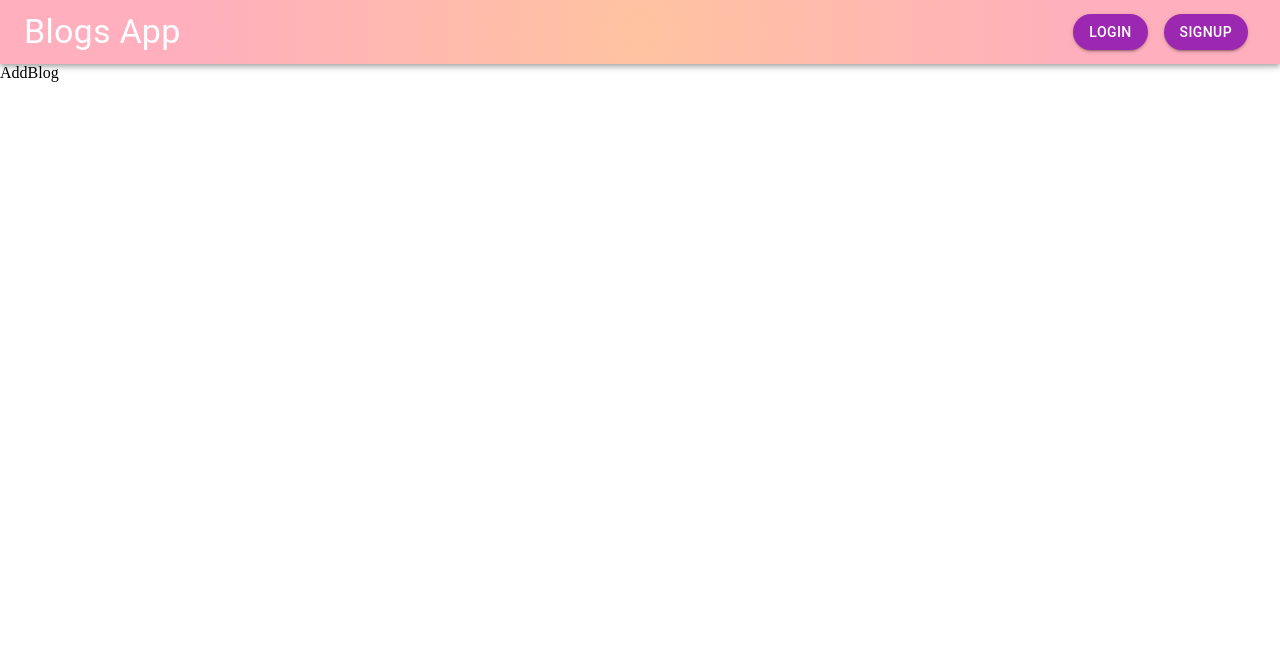
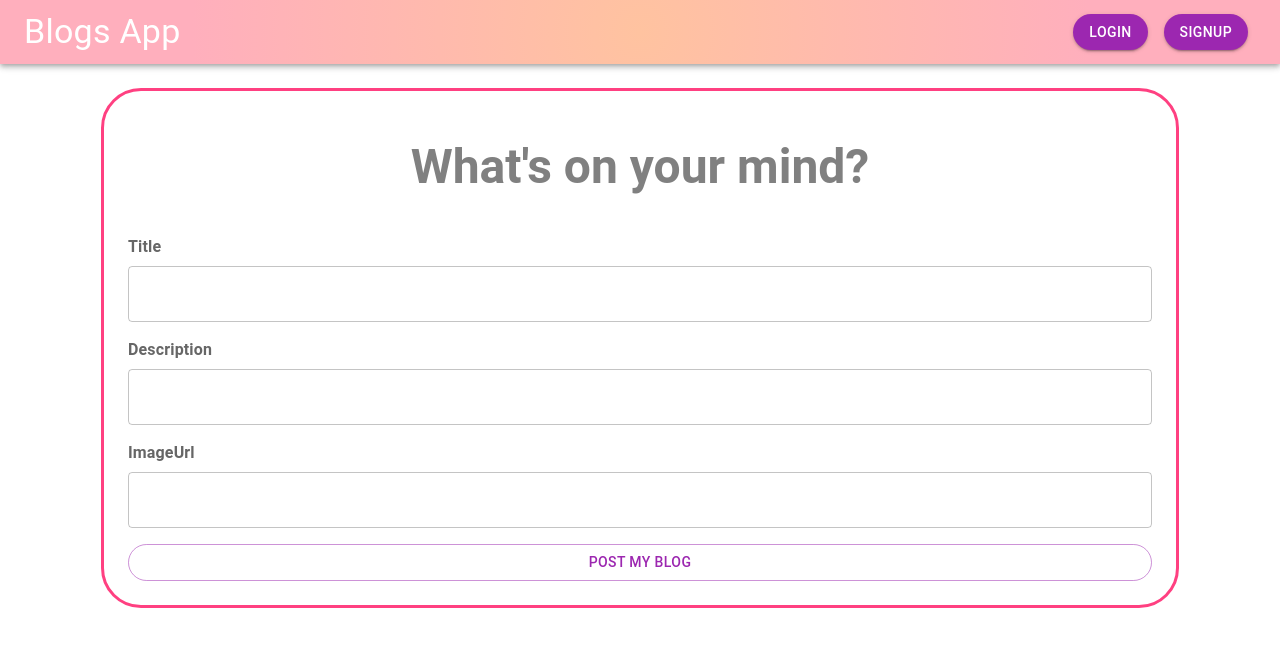
Before and after one commit to preitychib/MERN, a React (Create React App) app in the folder frontend/: page /blogs/add in a window 1280 px wide. Shown: the top 646 px of the page. Built offline with nearby package versions, Linux system fonts and the light colour scheme.

Commit message:
Added add blog component

```diff
--- a/frontend/src/components/AddBlog.js
+++ b/frontend/src/components/AddBlog.js
@@ -1,7 +1,83 @@
-import React from "react";
+import { Button, InputLabel, TextField, Typography } from "@mui/material";
+import { Box } from "@mui/system";
+import React, { useState } from "react";
+
+const labelStyles = { mb: 1, mt: 2, fontsize: "24px", fontWeight: "bold" };
 
 const AddBlog = () => {
-  return <div>AddBlog</div>;
+  const [inputs, setInputs] = useState({
+    name: "",
+    description: "",
+    imageUrl: "",
+  });
+  const handleChange = (e) => {
+    setInputs((prevState) => ({
+      ...prevState,
+      [e.target.name]: e.target.value,
+    }));
+  };
+  const handleSubmit = (e) => {
+    e.preventDefault();
+    console.log(inputs);
+  };
+  return (
+    <div>
+      <form onSubmit={handleSubmit}>
+        <Box
+          border={3}
+          borderColor="#ff4081"
+          borderRadius={10}
+          borderShadow="10px 10px 20px #ccc"
+          padding={3}
+          margin={"auto"}
+          marginTop={3}
+          display="flex"
+          flexDirection={"column"}
+          width="80%"
+        >
+          <Typography
+            fontWeight={"bold"}
+            padding={3}
+            color="gray"
+            variant="h3"
+            textAlign={"center"}
+          >
+            What's on your mind?
+          </Typography>
+          <InputLabel sx={labelStyles}>Title</InputLabel>
+          <TextField
+            name="title"
+            onChange={handleChange}
+            value={inputs.title}
+            variant="outlined"
+          />
+          <InputLabel sx={labelStyles}>Description</InputLabel>
+          <TextField
+            name="description"
+            onChange={handleChange}
+            value={inputs.description}
+          />
+          <InputLabel sx={labelStyles}>ImageUrl</InputLabel>
+          <TextField
+            name="imageUrl"
+            onChange={handleChange}
+            value={inputs.imageUrl}
+          />
+          <Button
+            type="submit"
+            sx={{
+              borderRadius: 5,
+              mt: 2,
+            }}
+            variant="outlined"
+            color="secondary"
+          >
+            Post my blog
+          </Button>
+        </Box>
+      </form>
+    </div>
+  );
 };
 
 export default AddBlog;
--- a/frontend/src/components/UserBlogs.js
+++ b/frontend/src/components/UserBlogs.js
@@ -25,10 +25,10 @@
             id={blog._id}
             key={index}
             isUser={true}
-            title={blog.title}
+            title={blog.tittle}
             description={blog.description}
             imageURL={blog.image}
-            userName={user.name}
+            username={user.name}
           />
         ))}
     </div>
```
